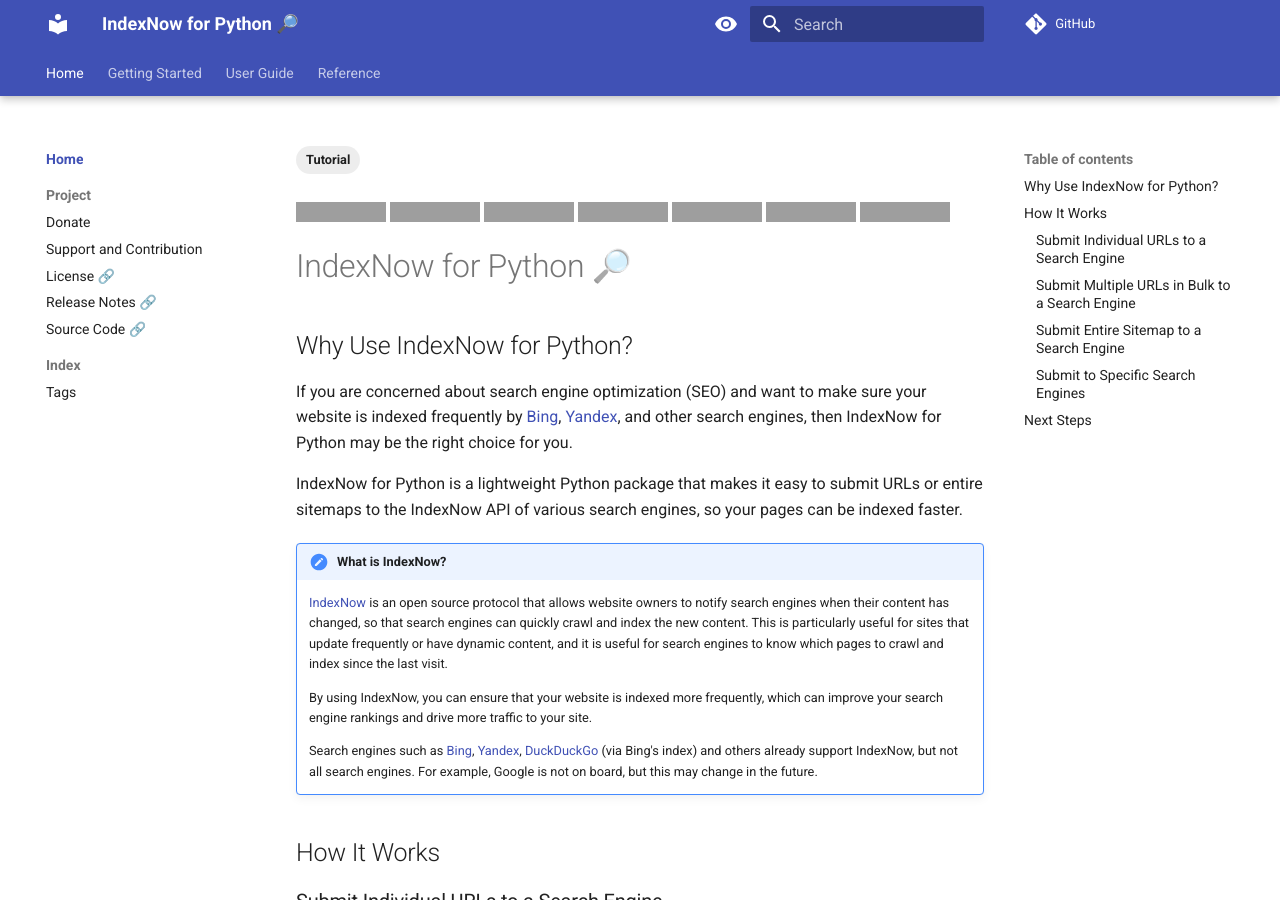
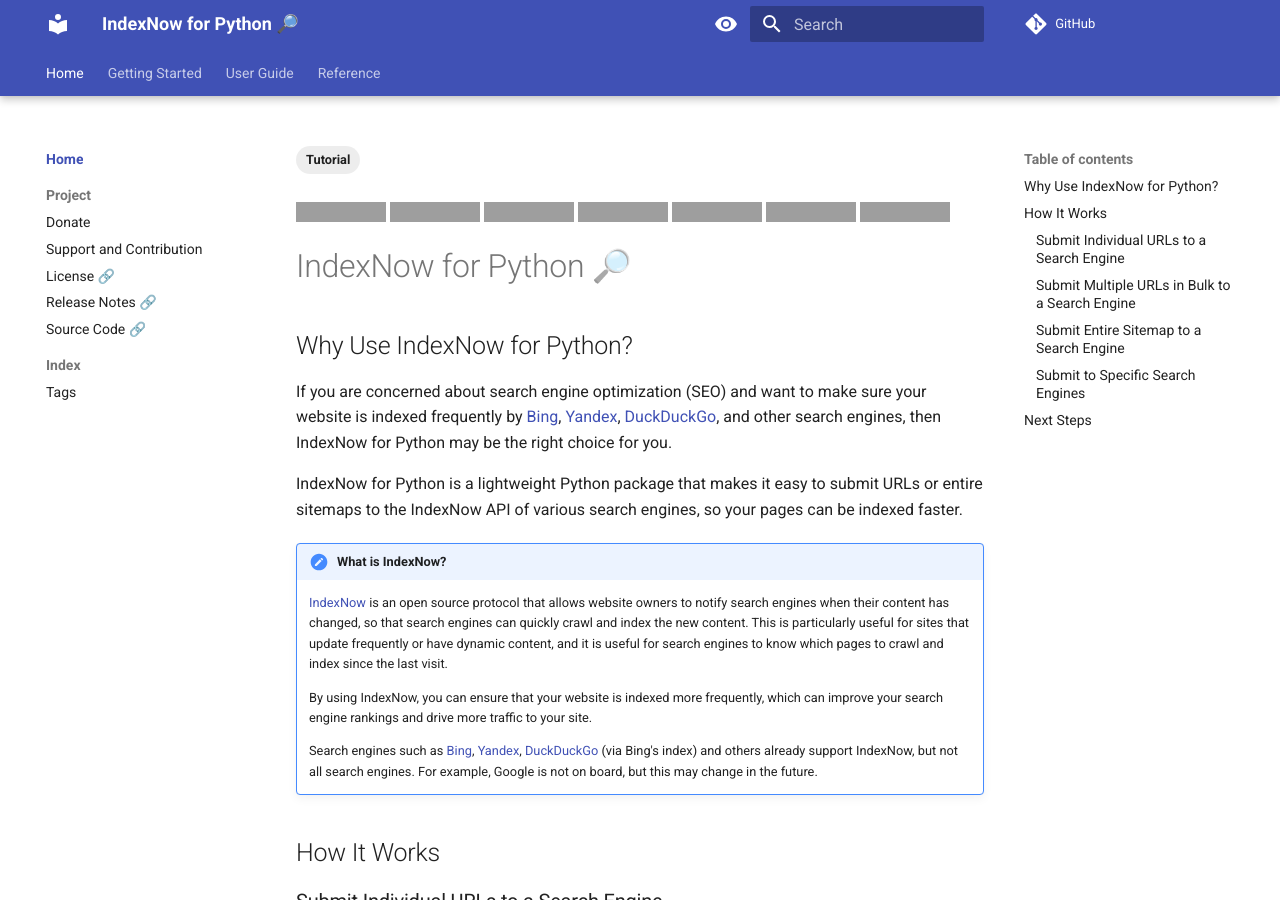
Before and after one commit to jakob-bagterp/index-now-for-python, an MkDocs documentation site: the page built from docs/index.md, in a window 1280 px wide and 900 px high, cut to the strip 0-900 px from the top of the window. Built offline with MkDocs 1.6.1 and Material for MkDocs 9.7.7, drawn with Linux system fonts in a browser that asks for light colours; comment, search, counter and statistics services are not loaded; the version menu is left out; grey boxes are pictures that could not be loaded.

Commit message:
Minor updated relevant search engines.

```diff
--- a/docs/index.md
+++ b/docs/index.md
@@ -15,7 +15,7 @@
 
 # IndexNow for Python 🔎
 ## Why Use IndexNow for Python?
-If you are concerned about search engine optimization (SEO) and want to make sure your website is indexed frequently by [Bing](https://www.bing.com/indexnow), [Yandex](https://yandex.com/indexnow), and other search engines, then IndexNow for Python may be the right choice for you.
+If you are concerned about search engine optimization (SEO) and want to make sure your website is indexed frequently by [Bing](https://www.bing.com/indexnow), [Yandex](https://yandex.com/indexnow), [DuckDuckGo](https://duckduckgo.com/), and other search engines, then IndexNow for Python may be the right choice for you.
 
 IndexNow for Python is a lightweight Python package that makes it easy to submit URLs or entire sitemaps to the IndexNow API of various search engines, so your pages can be indexed faster.
 
```
Also changed, not shown: README.md (+1 -1 lines).
